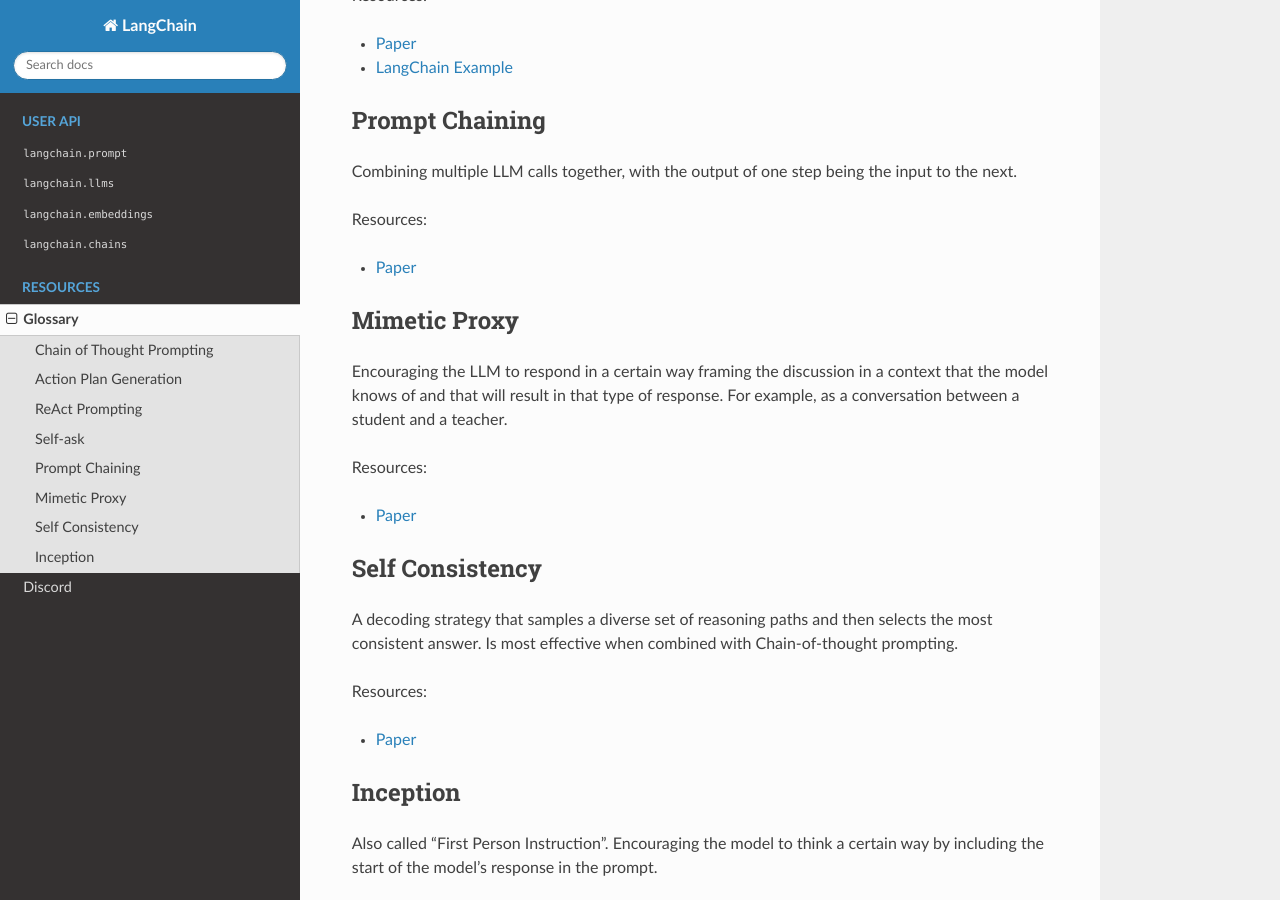
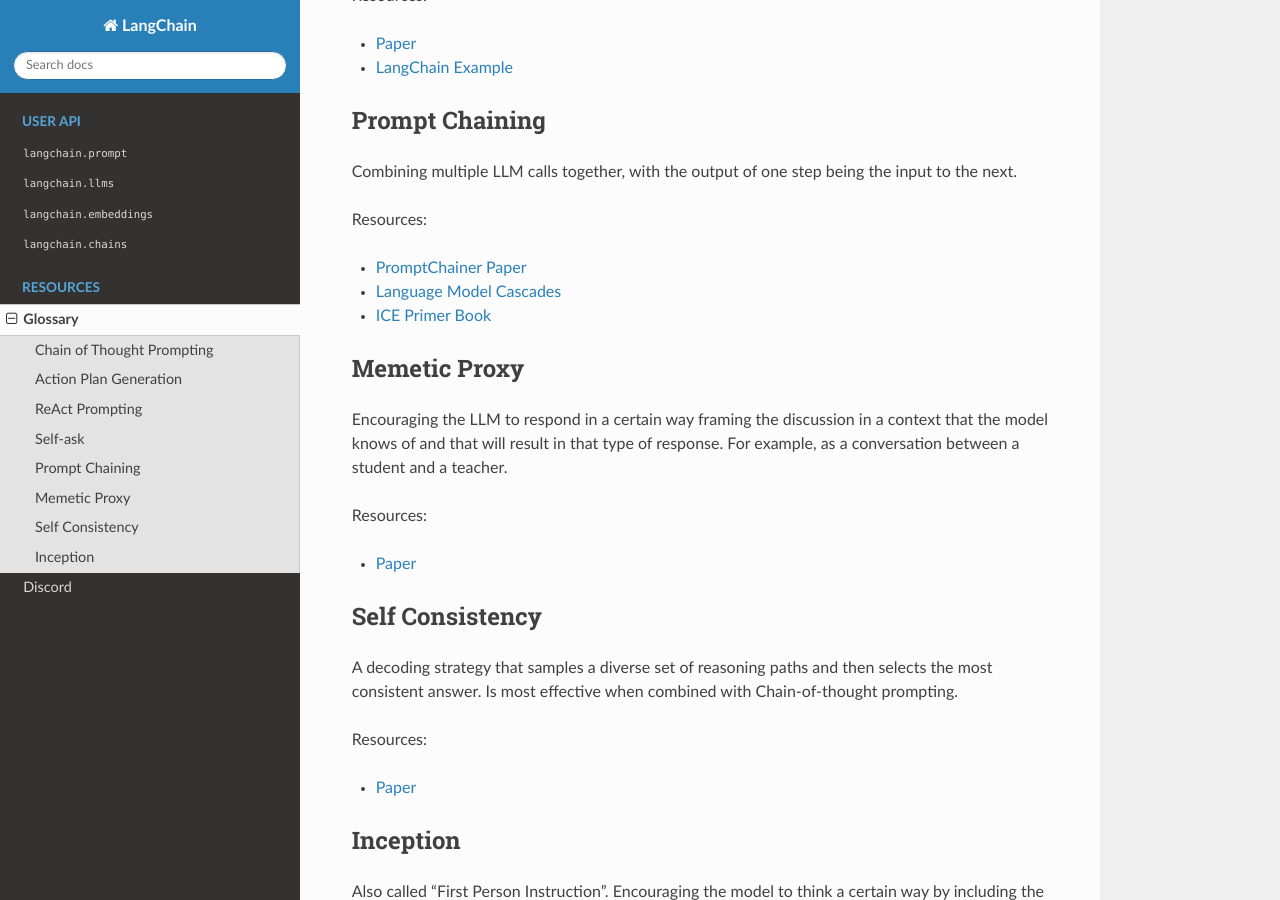
Before and after one commit to ZinedineDumas/React-Python, a Sphinx documentation site: the page built from docs/glossary.md, in a window 1280 px wide and 900 px high, scrolled down 1168 px. Built offline with Sphinx 7.4.7 and the Read the Docs theme 2.0.0, drawn with Linux system fonts in a browser that asks for light colours; the version number could not be read and is left out.

Commit message:
update glossary (#63)

```diff
--- a/docs/glossary.md
+++ b/docs/glossary.md
@@ -45,9 +45,11 @@ Resources:
 Combining multiple LLM calls together, with the output of one step being the input to the next.
 
 Resources:
-- [Paper](https://arxiv.org/pdf/2203.06566.pdf)
+- [PromptChainer Paper](https://arxiv.org/pdf/2203.06566.pdf)
+- [Language Model Cascades](https://arxiv.org/abs/2207.10342)
+- [ICE Primer Book](https://primer.ought.org/)
 
-### Mimetic Proxy
+### Memetic Proxy
 
 Encouraging the LLM to respond in a certain way framing the discussion in a context that the model knows of and that will result in that type of response. For example, as a conversation between a student and a teacher.
 
```
